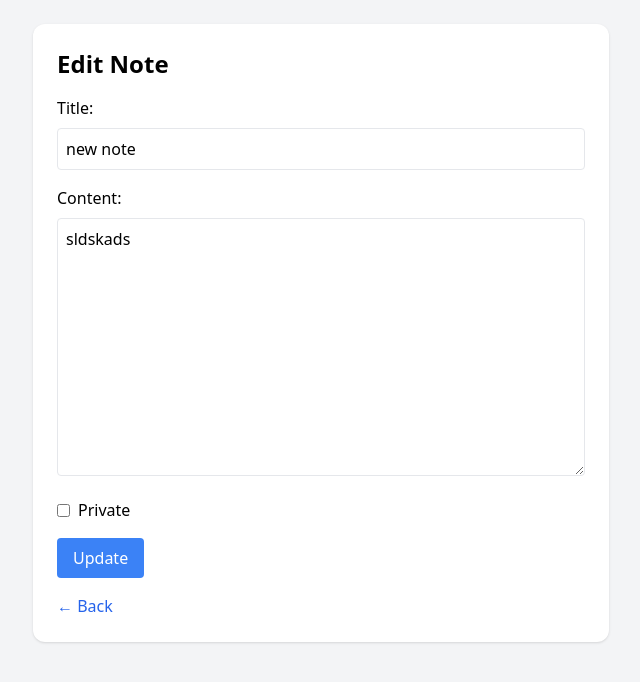
After one commit to LouisI299/ShareBin-Cybersecurity, a Flask app: page /note/2/edit in a window 1280 px wide. The commit adds this page. Shown: the top 682 px of the page, without its empty margins (319-959 px from the left). Run offline with Flask 3, Linux system fonts and the light colour scheme; data comes from the database, SQL or seed files in the repository; both versions use the stored data as it was after the commit; some libraries are stand-ins or nearby versions.

Commit message:
note CRUD

```diff
--- a/app.py
+++ b/app.py
@@ -1,4 +1,4 @@
-from flask import Flask, request, redirect, render_template, session, url_for
+from flask import Flask, request, redirect, render_template, session, url_for, flash
 import sqlite3
 import os
 
@@ -21,12 +21,29 @@ def init_db():
             password TEXT
         )
     ''')
+    c.execute('''
+        CREATE TABLE IF NOT EXISTS notes (
+            id INTEGER PRIMARY KEY AUTOINCREMENT,
+            user TEXT,
+            title TEXT,
+            content TEXT,
+            is_private INTEGER
+        )
+    ''')
     conn.commit()
     conn.close()
 
 @app.route('/')
 def index():
-    return render_template('index.html', user=session.get('username'))
+    user = session.get('username')
+
+    if user:
+        conn = get_db()
+        c = conn.cursor()
+        c.execute(f"SELECT * FROM notes WHERE user = '{user}'")
+        notes = c.fetchall()
+        conn.close()
+    return render_template('index.html', user=user, notes=notes)
 
 @app.route('/register', methods=['GET', 'POST'])
 def register():
@@ -63,6 +80,94 @@ def logout():
     session.pop('username', None)
     return redirect('/')
 
+
+@app.route('/note/new', methods=['GET', 'POST'])
+def create_note():
+    if 'username' not in session:
+        return redirect('/login')
+
+    if request.method == 'POST':
+        title = request.form['title']
+        content = request.form['content']
+        is_private = int('private' in request.form)
+
+        conn = get_db()
+        c = conn.cursor()
+        c.execute(f'''
+            INSERT INTO notes (user, title, content, is_private)
+            VALUES ('{session["username"]}', '{title}', '{content}', {is_private})
+        ''')
+        conn.commit()
+        conn.close()
+
+        return redirect('/')
+
+    return render_template('create_note.html')
+
+@app.route('/note/<int:note_id>', methods=['GET', 'POST'])
+def view_note(note_id):
+    conn = get_db()
+    c = conn.cursor()
+    c.execute(f"SELECT * FROM notes WHERE id = {note_id}")
+    note = c.fetchone()
+    conn.close()
+
+    user = session.get('username')
+
+    if note is None:
+        return "Note not found", 404
+
+    if request.method == 'POST':
+        if 'delete' in request.form:
+            conn = get_db()
+            c = conn.cursor()
+            c.execute(f"DELETE FROM notes WHERE id = {note_id}")
+            conn.commit()
+            conn.close()
+            return redirect('/')
+
+    return render_template('view_note.html', note=note, user=user)
+
+@app.route('/note/<int:note_id>/edit', methods=['GET', 'POST'])
+def edit_note(note_id):
+
+
+    conn = get_db()
+    c = conn.cursor()
+    c.execute(f"SELECT * FROM notes WHERE id = {note_id}")
+    note = c.fetchone()
+
+    if note is None:
+        return "Note not found", 404
+
+    if request.method == 'POST':
+        title = request.form['title']
+        content = request.form['content']
+        is_private = int('private' in request.form)
+
+        c.execute(f'''
+            UPDATE notes
+            SET title = '{title}', content = '{content}', is_private = {is_private}
+            WHERE id = {note_id}
+        ''')
+        conn.commit()
+        conn.close()
+
+        return redirect('/')
+
+    return render_template('edit_note.html', note=note)
+
+@app.route('/notes/')
+def list_notes():
+    conn = get_db()
+    c = conn.cursor()
+    c.execute(f"SELECT * FROM notes WHERE is_private = 0")
+    notes = c.fetchall()
+    conn.close()
+
+    return render_template('list_notes.html', notes=notes)
+
+
 if __name__ == '__main__':
     init_db()
     app.run(debug=True)
--- /dev/null
+++ b/templates/edit_note.html
@@ -0,0 +1,52 @@
+<!DOCTYPE html>
+<html>
+  <head>
+    <title>Edit Note</title>
+    <script src="https://cdn.tailwindcss.com"></script>
+  </head>
+  <body class="bg-gray-100 p-6">
+    <div class="max-w-xl mx-auto bg-white p-6 rounded-xl shadow">
+      <h2 class="text-2xl font-bold mb-4">Edit Note</h2>
+      <form method="post">
+        <label class="block mb-2">Title:</label>
+        <input
+          type="text"
+          name="title"
+          class="w-full border p-2 rounded mb-4"
+          required
+          value="{{ note[2] }}"
+        />
+
+        <label class="block mb-2">Content:</label>
+        <textarea
+          name="content"
+          rows="10"
+          class="w-full border p-2 rounded mb-4"
+          required
+        >
+{{ note[3] }}</textarea
+        >
+
+        <label class="inline-flex items-center mb-4">
+          <input
+            type="checkbox"
+            name="private"
+            class="mr-2"
+            value="{{ note[4] }}"
+          />
+          Private </label
+        ><br />
+
+        <button
+          type="submit"
+          class="bg-blue-500 text-white px-4 py-2 rounded hover:bg-blue-600"
+        >
+          Update
+        </button>
+      </form>
+      <a href="/" class="text-blue-600 hover:underline mt-4 inline-block"
+        >← Back</a
+      >
+    </div>
+  </body>
+</html>
```
Also changed, not shown: templates/create_note.html (added, +43 -0 lines), templates/index.html (+33 -5 lines), templates/list_notes.html (added, +18 -0 lines), templates/view_note.html (added, +34 -0 lines), database.db.
